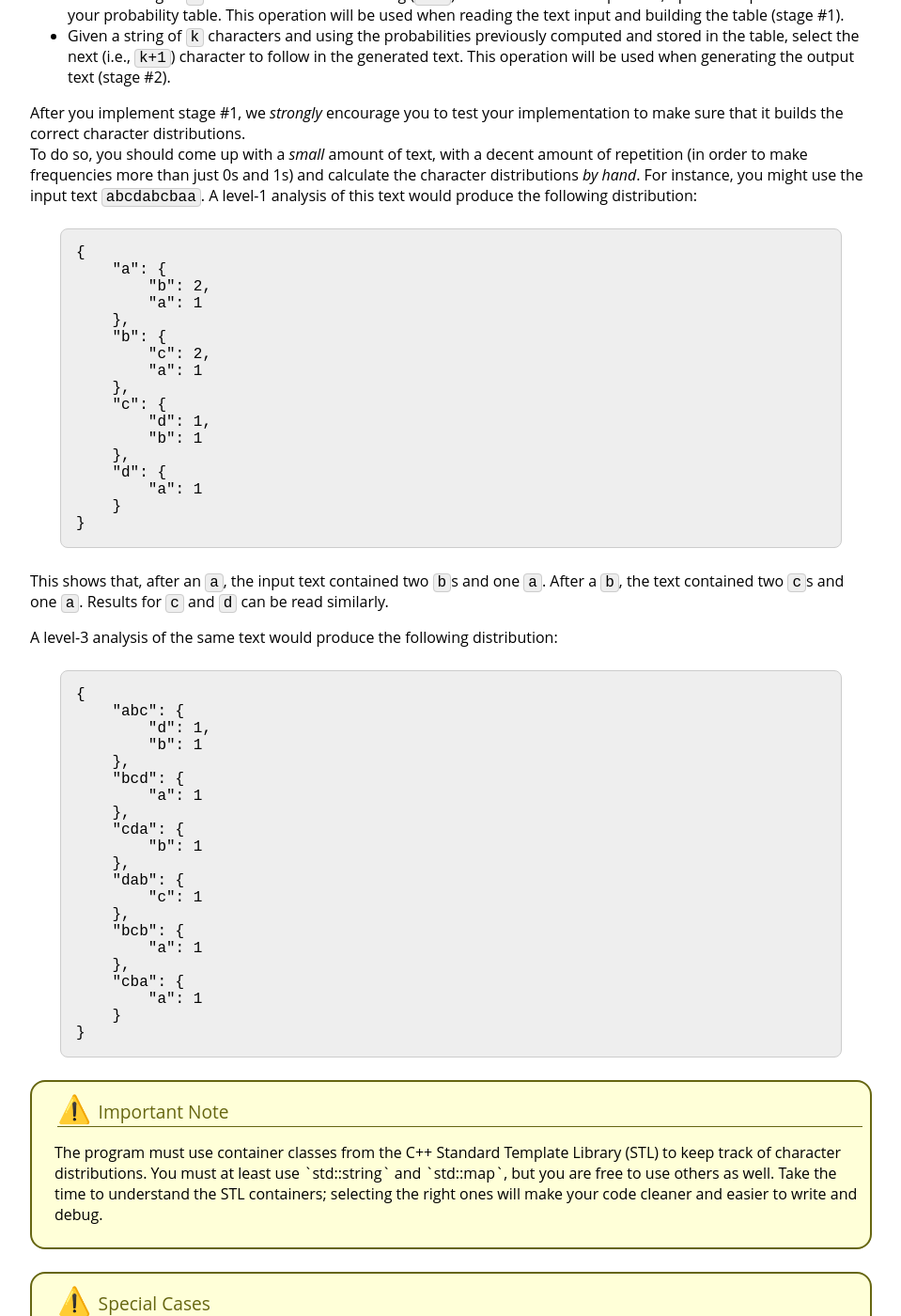
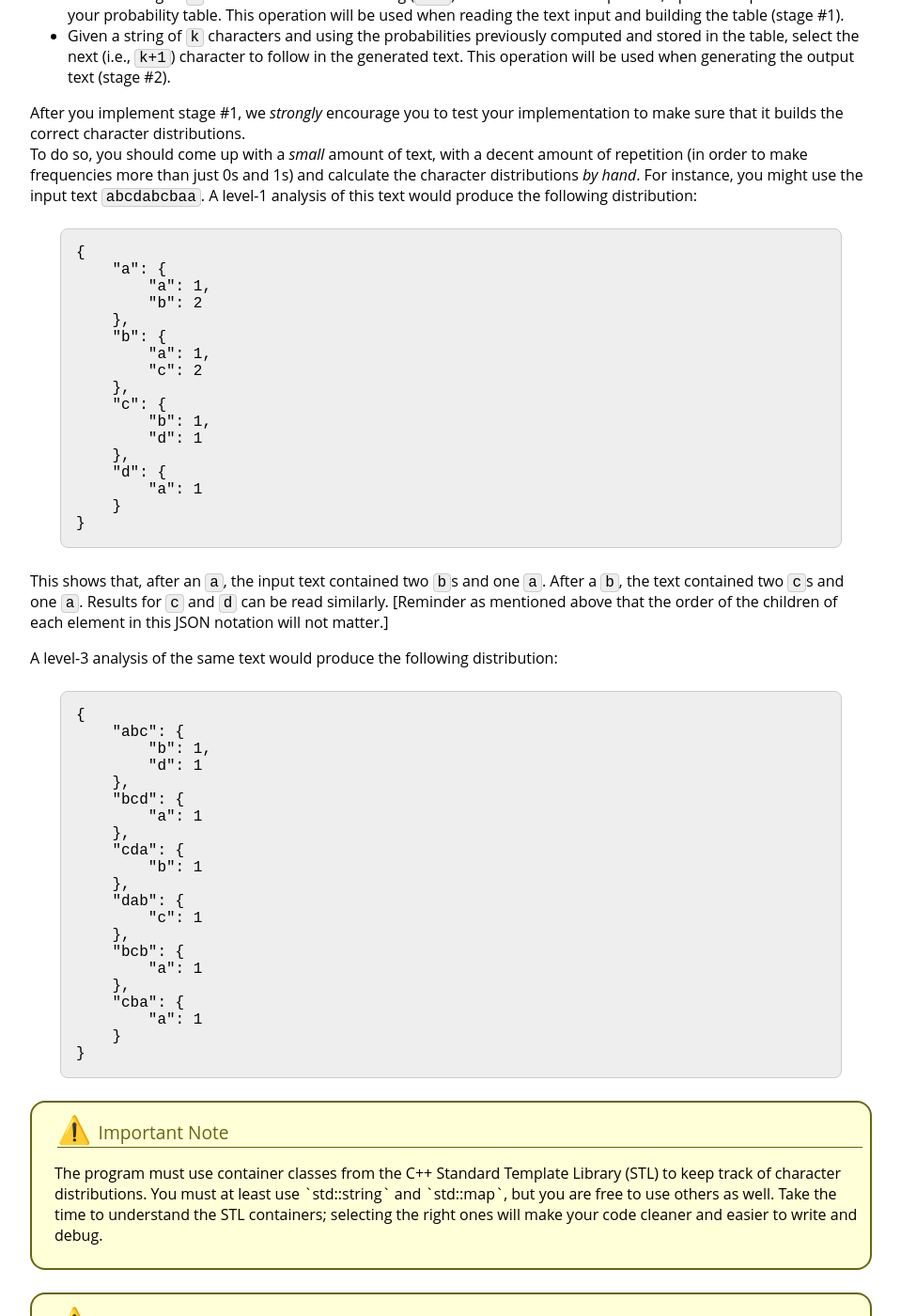
Before and after one commit to jhu-ip/cs220-f25, a Jekyll site: the page built from assign/hw5.md, in a window 1280 px wide and 1400 px high, scrolled down 4205 px. Shown: the whole window at 94% size, without its empty margins (160-1119 px from the left). Built offline with Jekyll 4.4.1, drawn with Linux system fonts in a browser that asks for light colours.

Commit message:
changed order of JSON output in hw5 writeup to avoid confusion/questions

````diff
--- a/assign/hw5.md
+++ b/assign/hw5.md
@@ -233,30 +233,30 @@ and calculate the character distributions _by hand_.  For instance, you might us
 ```
 {
     "a": {
-        "b": 2,
-        "a": 1
+        "a": 1,
+        "b": 2
     },
     "b": {
-        "c": 2,
-        "a": 1
+        "a": 1,
+        "c": 2
     },
     "c": {
-        "d": 1,
-        "b": 1
+        "b": 1,
+        "d": 1
     },
     "d": {
         "a": 1
     }
 }
 ```
-This shows that, after an `a`, the input text contained two `b`s and one `a`.  After a `b`, the text contained two `c`s and one `a`.  Results for `c` and `d` can be read similarly.
+This shows that, after an `a`, the input text contained two `b`s and one `a`.  After a `b`, the text contained two `c`s and one `a`.  Results for `c` and `d` can be read similarly. [Reminder as mentioned above that the order of the children of each element in this JSON notation will not matter.]
 
 A level-3 analysis of the same text would produce the following distribution:
 ```
 {
     "abc": {
-        "d": 1,
-        "b": 1
+        "b": 1,
+        "d": 1
     },
     "bcd": {
         "a": 1
````
